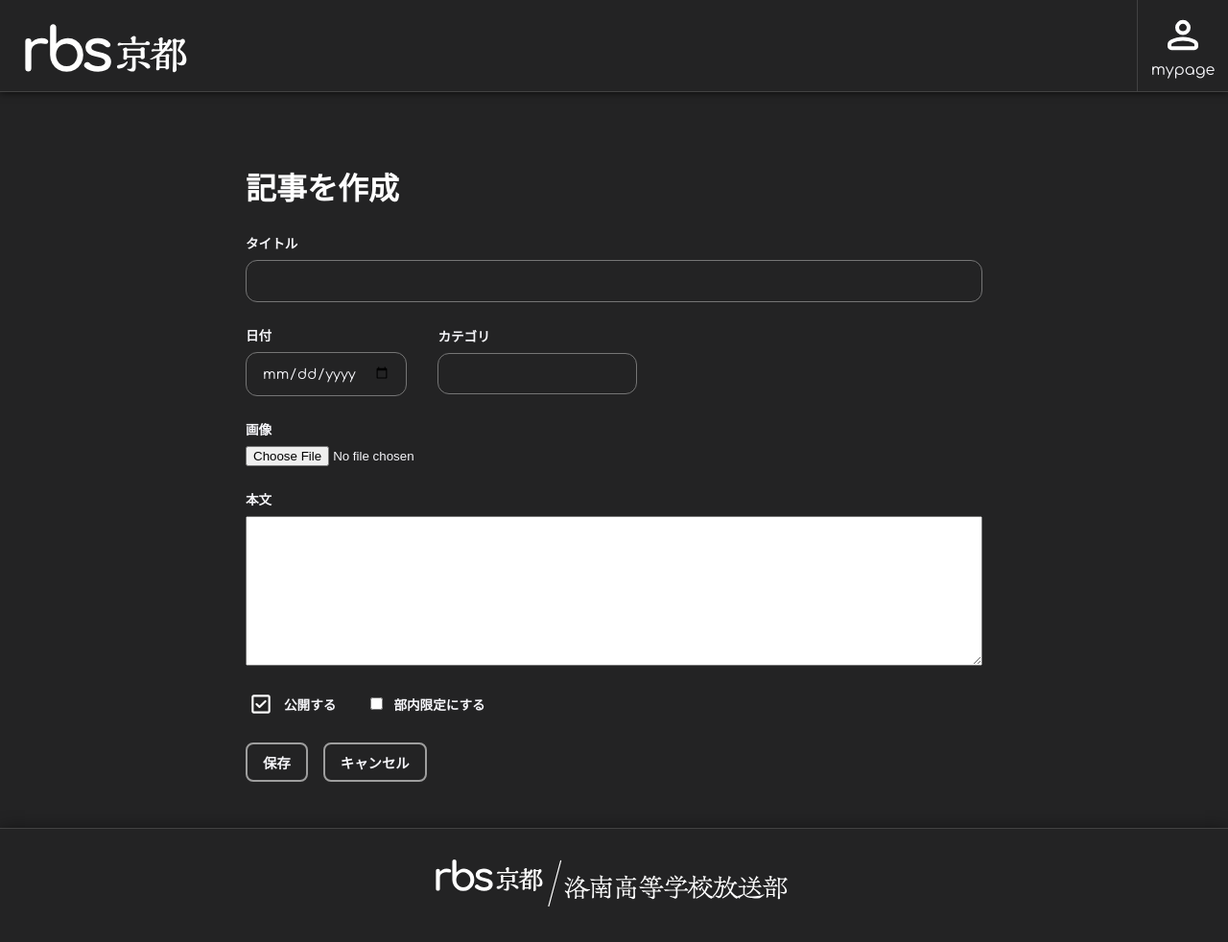
After one commit to rbs-kyoto/rbs-kyoto, a Django app: page /news/create/ in a window 1280 px wide. The commit adds this page. Shown: the whole page at 96% size. Run offline with Django 5.2, Linux system fonts and the light colour scheme; the visitor is signed in with stand-in values (Sample User, id 1); some libraries are stand-ins or nearby versions; some web fonts are replaced.

Commit message:
Add News create/edit pages for staff
Mirrors the manuals app's pattern: a shared staff_required decorator
(accounts/decorators.py) gates ModelForm-based create/edit views, and
staff can preview inactive News (is_active only hides drafts from
regular users, same fix as the manual vault). The form uses the
existing CKEditor5 field for caption, so django_ckeditor_5's form
media is included via {{ form.media }}.

```diff
--- /dev/null
+++ b/accounts/decorators.py
@@ -0,0 +1,3 @@
+from django.contrib.auth.decorators import user_passes_test
+
+staff_required = user_passes_test(lambda user: user.is_staff)
--- /dev/null
+++ b/main/forms.py
@@ -0,0 +1,21 @@
+from django import forms
+from .models import News
+
+
+class NewsForm(forms.ModelForm):
+    class Meta:
+        model = News
+        fields = [
+            "title",
+            "date",
+            "category",
+            "caption",
+            "image",
+            "is_active",
+            "is_internal",
+        ]
+        widgets = {
+            "title": forms.TextInput(attrs={"class": "site-form__input"}),
+            "date": forms.DateInput(attrs={"type": "date", "class": "site-form__input"}),
+            "category": forms.TextInput(attrs={"class": "site-form__input"}),
+        }
--- a/main/urls.py
+++ b/main/urls.py
@@ -6,5 +6,7 @@ app_name = "main"
 urlpatterns = [
     path("", views.index, name="index"),
     path("news/", views.news_all, name="news_all"),
+    path("news/create/", views.news_create, name="news_create"),
     path("news/<int:pk>/", views.news_detail, name="news_detail"),
+    path("news/<int:pk>/edit/", views.news_edit, name="news_edit"),
 ]
--- a/main/views.py
+++ b/main/views.py
@@ -1,6 +1,10 @@
+from django.contrib.auth.decorators import login_required
 from django.shortcuts import render, get_object_or_404, redirect
 from django.core.paginator import Paginator
+from django.http import Http404
 from django.urls import reverse
+from accounts.decorators import staff_required
+from .forms import NewsForm
 from .models import Pickup, News
 
 APPS = [
@@ -13,9 +17,9 @@ APPS = [
 
 def index(request):
     pickups = Pickup.objects.filter(is_active=True)
-    news = News.objects.filter(
-        is_active=True
-    )
+    news = News.objects.all()
+    if not request.user.is_staff:
+        news = news.filter(is_active=True)
     if not request.user.is_authenticated:
         news = news.filter(
             is_internal=False
@@ -36,9 +40,9 @@ def index(request):
     )
 
 def news_all(request):
-    news_list = News.objects.filter(
-        is_active=True
-    )
+    news_list = News.objects.all()
+    if not request.user.is_staff:
+        news_list = news_list.filter(is_active=True)
     if not request.user.is_authenticated:
         news_list = news_list.filter(
             is_internal=False
@@ -58,11 +62,9 @@ def news_all(request):
 
 
 def news_detail(request, pk):
-    news = get_object_or_404(
-        News,
-        pk=pk,
-        is_active=True,
-    )
+    news = get_object_or_404(News, pk=pk)
+    if not news.is_active and not request.user.is_staff:
+        raise Http404
     if news.is_internal and not request.user.is_authenticated:
         return redirect("accounts:login")
     return render(
@@ -72,3 +74,33 @@ def news_detail(request, pk):
             "news": news,
         },
     )
+
+
+@login_required
+@staff_required
+def news_create(request):
+    if request.method == "POST":
+        form = NewsForm(request.POST, request.FILES)
+        if form.is_valid():
+            news = form.save()
+            return redirect("main:news_detail", pk=news.pk)
+    else:
+        form = NewsForm()
+
+    return render(request, "main/news_form.html", {"form": form, "news": None})
+
+
+@login_required
+@staff_required
+def news_edit(request, pk):
+    news = get_object_or_404(News, pk=pk)
+
+    if request.method == "POST":
+        form = NewsForm(request.POST, request.FILES, instance=news)
+        if form.is_valid():
+            form.save()
+            return redirect("main:news_detail", pk=news.pk)
+    else:
+        form = NewsForm(instance=news)
+
+    return render(request, "main/news_form.html", {"form": form, "news": news})
--- /dev/null
+++ b/static/main/css/form.css
@@ -0,0 +1,65 @@
+.site-form-section {
+    width: min(100%, 800px);
+    margin: 0 auto;
+    padding: 2rem 1rem;
+}
+
+.site-form {
+    display: flex;
+    flex-direction: column;
+    gap: 1.5rem;
+    margin-top: 1.5rem;
+}
+
+.site-form__field {
+    display: flex;
+    flex-direction: column;
+    gap: .5rem;
+}
+
+.site-form__field label {
+    color: var(--Textcolor);
+    font-size: .85rem;
+    font-weight: 600;
+}
+
+.site-form__field .site-form__input {
+    width: 100%;
+    box-sizing: border-box;
+    padding: .8rem 1rem;
+    border: .1rem solid var(--Gray-600);
+    border-radius: .75rem;
+    corner-shape: superellipse(1.4);
+    background: transparent;
+    color: var(--Textcolor);
+    font: inherit;
+    font-size: .9rem;
+    outline: none;
+    transition: all .3s;
+}
+
+.site-form__field .site-form__input:focus {
+    border-color: var(--Gray-400);
+}
+
+.site-form__row {
+    display: flex;
+    align-items: center;
+    gap: 2rem;
+}
+
+.site-form__field--checkbox label {
+    display: flex;
+    align-items: center;
+    gap: .5rem;
+}
+
+.site-form__footer {
+    display: flex;
+    gap: 1rem;
+}
+
+.site-form__errors {
+    color: var(--Red-400);
+    font-size: .8rem;
+}
--- a/templates/main/news_detail.html
+++ b/templates/main/news_detail.html
@@ -22,6 +22,11 @@
                 {{ news.title }}
             </h1>
         </div>
+        {% if user.is_staff %}
+        <a class="news-detail__edit-link" href="{% url 'main:news_edit' news.pk %}">
+            編集する
+        </a>
+        {% endif %}
     </div>
     {% if news.image %}
         <div class="news-detail__image">
--- /dev/null
+++ b/templates/main/news_form.html
@@ -0,0 +1,82 @@
+{% extends "main/base.html" %}
+{% load static %}
+
+{% block title %}{% if news %}記事を編集{% else %}記事を作成{% endif %}｜rbs京都{% endblock %}
+{% block extra_css %}
+<link rel="stylesheet" href="{% static 'main/css/form.css' %}">
+{{ form.media }}
+{% endblock %}
+
+{% block content %}
+
+<section class="site-form-section">
+    <h2 class="heading">
+        {% if news %}記事を編集{% else %}記事を作成{% endif %}
+    </h2>
+
+    <form class="site-form" method="post" enctype="multipart/form-data">
+        {% csrf_token %}
+
+        <div class="site-form__field">
+            <label for="{{ form.title.id_for_label }}">タイトル</label>
+            {{ form.title }}
+            {% if form.title.errors %}<span class="site-form__errors">{{ form.title.errors|join:" " }}</span>{% endif %}
+        </div>
+
+        <div class="site-form__row">
+            <div class="site-form__field">
+                <label for="{{ form.date.id_for_label }}">日付</label>
+                {{ form.date }}
+                {% if form.date.errors %}<span class="site-form__errors">{{ form.date.errors|join:" " }}</span>{% endif %}
+            </div>
+
+            <div class="site-form__field">
+                <label for="{{ form.category.id_for_label }}">カテゴリ</label>
+                {{ form.category }}
+                {% if form.category.errors %}<span class="site-form__errors">{{ form.category.errors|join:" " }}</span>{% endif %}
+            </div>
+        </div>
+
+        <div class="site-form__field">
+            <label for="{{ form.image.id_for_label }}">画像</label>
+            {% if news.image %}
+            <img class="thumbnail" src="{{ news.image.url }}" alt="" style="max-width: 200px;">
+            {% endif %}
+            {{ form.image }}
+            {% if form.image.errors %}<span class="site-form__errors">{{ form.image.errors|join:" " }}</span>{% endif %}
+        </div>
+
+        <div class="site-form__field">
+            <label for="{{ form.caption.id_for_label }}">本文</label>
+            {{ form.caption }}
+            {% if form.caption.errors %}<span class="site-form__errors">{{ form.caption.errors|join:" " }}</span>{% endif %}
+        </div>
+
+        <div class="site-form__row">
+            <div class="site-form__field site-form__field--checkbox">
+                <label for="{{ form.is_active.id_for_label }}">
+                    {{ form.is_active }}
+                    公開する
+                </label>
+            </div>
+
+            <div class="site-form__field site-form__field--checkbox">
+                <label for="{{ form.is_internal.id_for_label }}">
+                    {{ form.is_internal }}
+                    部内限定にする
+                </label>
+            </div>
+        </div>
+
+        <div class="site-form__footer">
+            <button class="common-style" type="submit">保存</button>
+            {% if news %}
+            <a class="common-style" href="{% url 'main:news_detail' news.pk %}">キャンセル</a>
+            {% else %}
+            <a class="common-style" href="{% url 'main:news_all' %}">キャンセル</a>
+            {% endif %}
+        </div>
+    </form>
+</section>
+
+{% endblock %}
```
Also changed, not shown: static/main/css/news.css (+20 -0 lines), templates/main/news_all.html (+13 -1 lines).
